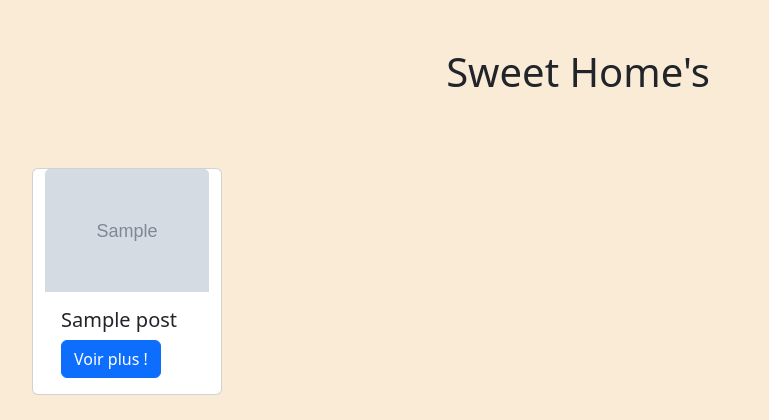
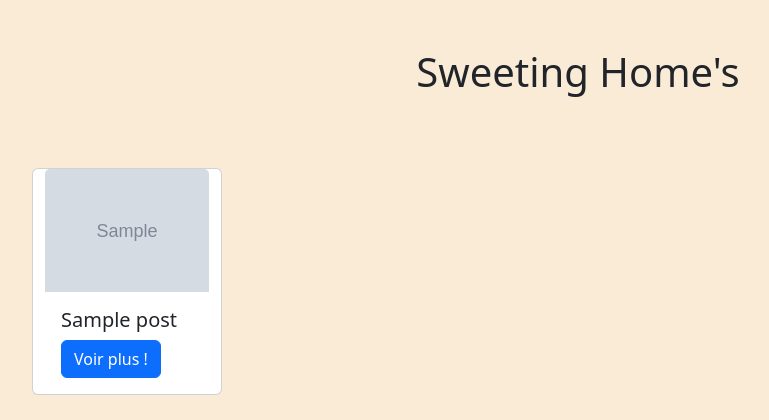
Before and after one commit to roxane-julie/Blog, a PHP site: page / in a window 1280 px wide. Shown: the part 70-490 px from the top of the page, without its empty margins (62-831 px from the left). Run offline with PHP 8.4, Linux system fonts and the light colour scheme; tables that the repository leaves empty or names only in its code hold one stand-in row (values such as "Sample post"); grey boxes marked "Sample" are stand-in pictures.

Commit message:
Update indexView.php

```diff
--- a/views/indexView.php
+++ b/views/indexView.php
@@ -1,7 +1,7 @@
 <?php
 require_once 'partials/header.php';
 ?>
-<h1 class="text-center mt-5">Sweet Home's</h1>
+<h1 class="text-center mt-5">Sweeting Home's</h1>
 <section class="container mt-5">
     <div class="row">
         <?php foreach ($posts as $post) { ?>
```
